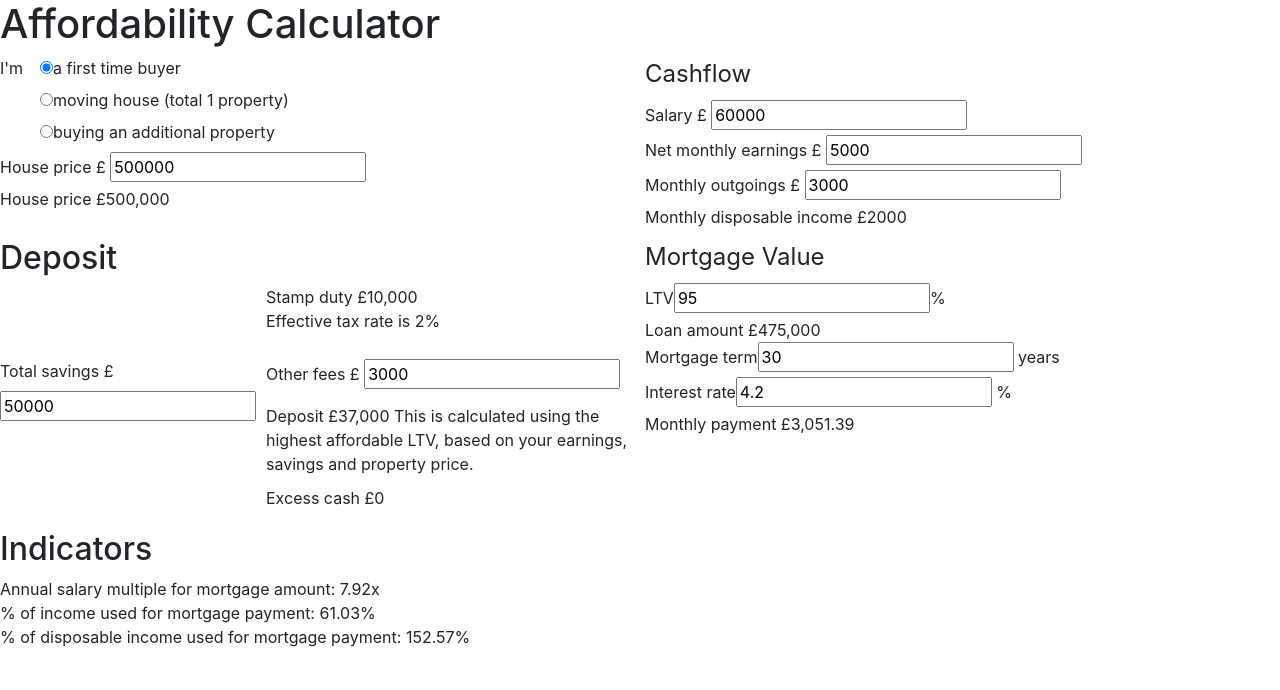
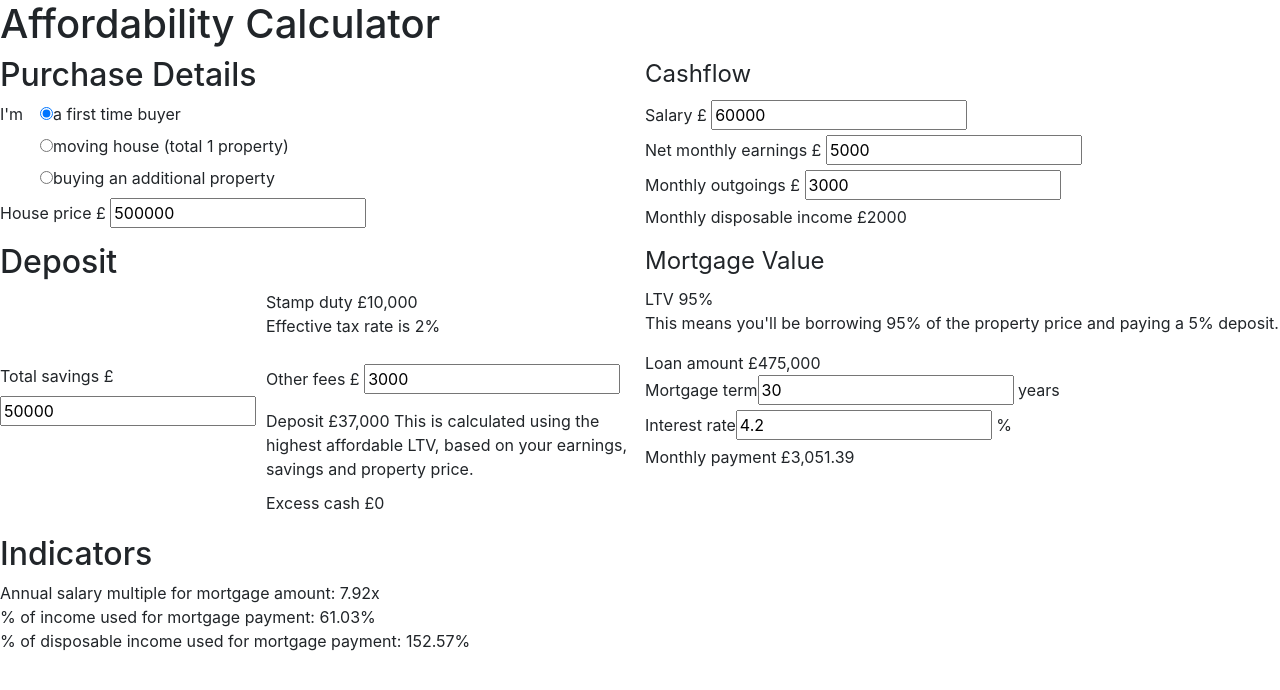
Before and after one commit to willthomson/mortgage-calculator, an Angular app: page / in a window 1280 px wide. Shown: the top 690 px of the page. Built offline with nearby package versions, Linux system fonts and the light colour scheme.

Commit message:
Tidying a few parts

```diff
--- a/src/app/app.component.html
+++ b/src/app/app.component.html
@@ -2,6 +2,7 @@
 
 <form class="affordability-calculator">
   <section class="affordability-calculator__transaction-details">
+    <h2>Purchase Details</h2>
     <div class="affordability-calculator__buyer-status">
       <span>I'm</span>
       <div>
@@ -14,7 +15,6 @@
       <label for="house-price">House price</label>
       £ <input type="number" name="house-price" id="house-price" [(ngModel)]="housePrice">
     </div>
-    House price £{{ housePrice | number: '1.0-0' }}
   </section>
     <fieldset class="affordability-calculator__cashflow">
       <legend>Cashflow</legend>
@@ -64,8 +64,8 @@
     <fieldset>
       <legend>Mortgage Value</legend>
       <div>
-        <label for="ltv">LTV</label>
-        <input type="number" name="ltv" id="ltv" [(ngModel)]="loanToValue">%
+        LTV {{ loanToValue }}%
+        <p>This means you'll be borrowing {{ loanToValue }}% of the property price and paying a {{ 100 - loanToValue }}% deposit.</p>
       </div>
       <div>
         Loan amount £{{ loanAmount | number: '1.0-0' }}
```
